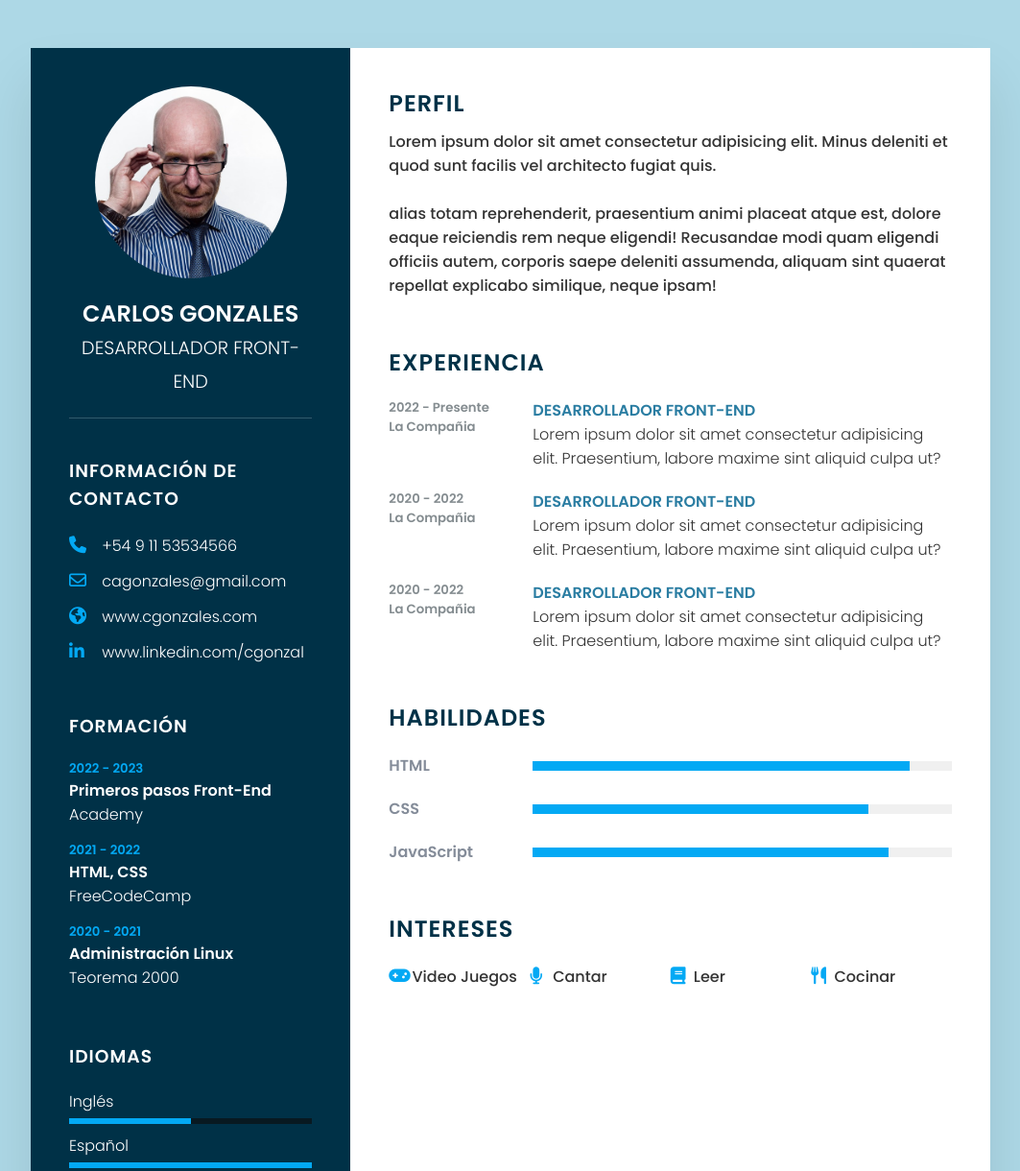
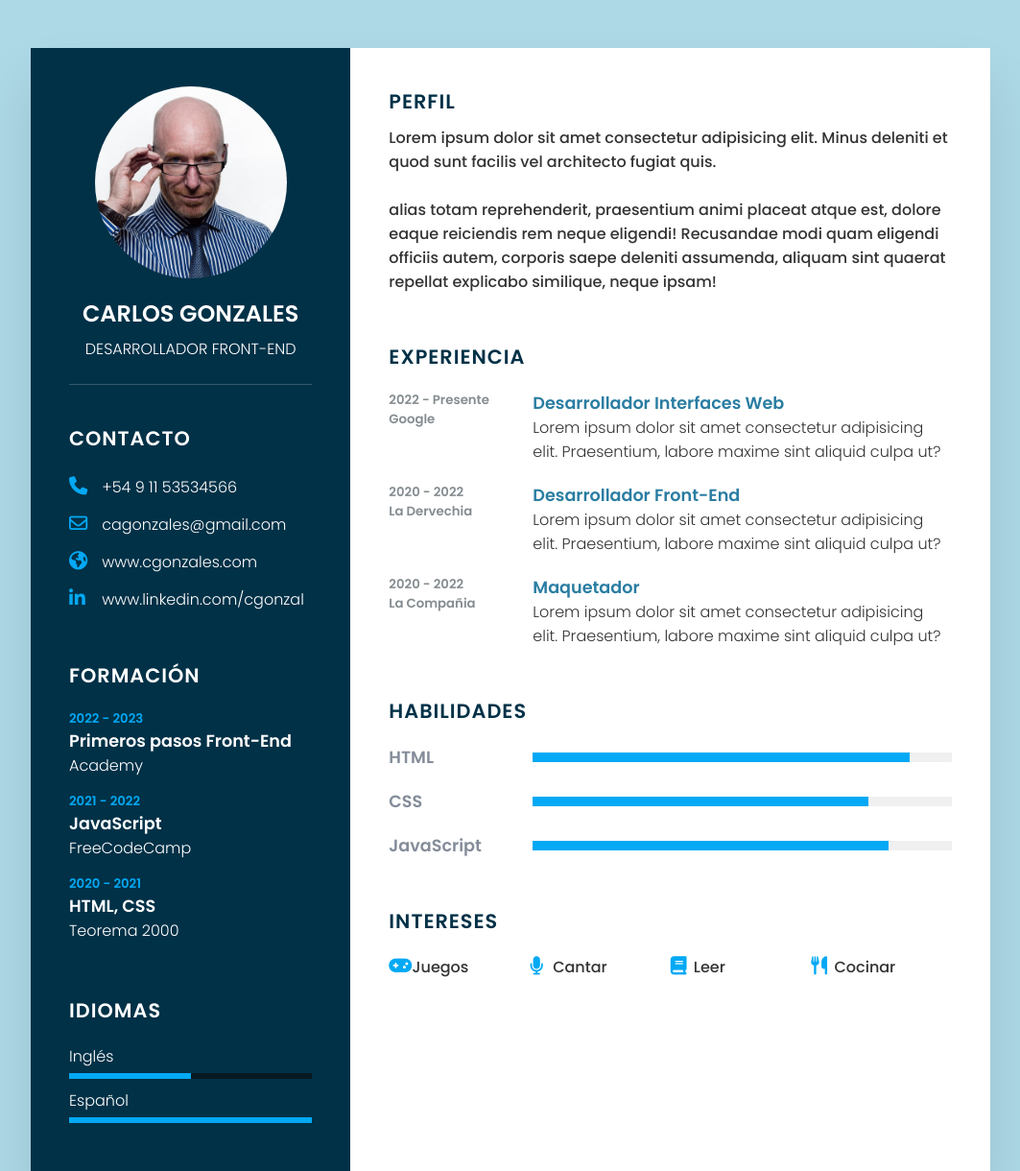
Before and after one commit to ariele2002/ariele2002.github.io, a plain HTML site: page index.html in a window 1280 px wide. Shown: the top 1220 px of the page at 96% size, without its empty margins (108-1171 px from the left). Drawn offline with Linux system fonts and the light colour scheme.

Commit message:
Optimisación HTML semantico y CSS

```diff
--- a/css/styles.css
+++ b/css/styles.css
@@ -21,7 +21,6 @@ body {
     max-width: 1000px;
     min-height: 1000px;
     margin: 50px;
-    /* background-color: #fff; */
     box-shadow: 0 35px 55px rgba(0, 0, 0, 0.1);
 }
 
@@ -48,7 +47,6 @@ body {
 }
 
 .foto-info .img-box img {
-    /* position: relative; */
     top: 0;
     left: 0;
     width: 100%;
@@ -67,7 +65,7 @@ body {
 }
 
 .foto-info h1 span {
-    font-size: 0.8em;
+    font-size: 1rem;
     font-weight: 300;
 }
 
@@ -79,6 +77,7 @@ body {
     color: #fff;
     text-transform: uppercase;
     font-weight: 600;
+    font-size: 1.3rem;
     letter-spacing: 1px;
     margin-bottom: 20px;
 }
@@ -88,20 +87,14 @@ body {
 }
 
 .contacto-info ul li {
-    position: relative;
     margin: 10px 0;
     list-style: none;
-}
-
-a {
-    text-decoration: none;
-    color: inherit;
 }
 
 .contacto-info ul li .icon {
     display: inline-block;
     width: 30px;
-    font-size: 18px;
+    font-size: 1.2rem;
     color: #03a9f4;
 }
 
@@ -118,19 +111,21 @@ a, .text {
     margin-bottom: 15px;
 }
 
-.contacto-info.formacion h5 {
+.periodo {
     color: #03a9f4;
     font-weight: 600;
+    font-size: 0.83rem;
 }
 
-.contacto-info.formacion h4:nth-child(2) {
+.entidad {
+    color: #fff;
+    font-weight: 300;
+}
+
+.epigrafe {
     color: #fff;
     font-weight: 600;
-}
-
-.contacto-info.formacion h4 {
-    color: #fff;
-    font-weight: 300;
+    font-size: 1.1rem;
 }
 
 .contacto-info.idioma .percent {
@@ -167,11 +162,12 @@ a, .text {
 .titulo-2 {
     margin-bottom: 10px;
     color: #003147;
+    font-size: 1.3rem;
     text-transform: uppercase;
     letter-spacing: 1px;
 }
 
-p {
+.perfil p {
     color: #333;
 }
 
@@ -185,15 +181,12 @@ p {
     min-width: 150px;
 }
 
-.perfil .box .anio-cia h5 {
+.perfil .box .anio-cia .periodo {
     color: #848c90;
-    font-weight: 600;
 }
 
-.perfil .box .text h4 {
-    text-transform: uppercase;
+.perfil .box .text .epigrafe {
     color: #2a7da2;
-    font-size: 16px;
 }
 
 .exp .box {
@@ -205,7 +198,7 @@ p {
     width: 100%;
 }
 
-.exp .box h4 {
+.exp .box .epigrafe {
     color: #848c99;
     font-weight: 600;
 }
@@ -217,7 +210,6 @@ p {
 }
 
 .exp .box .percent div {
-    /* position: absolute; */
     top: 0;
     left: 0;
     height: 100%;
@@ -238,7 +230,7 @@ p {
 
 .intereses ul li .fa {
     width: 20px;
-    font-size: 18px;
+    font-size: 1.2rem;
     color: #03a9f4;
 }
 
--- a/index.html
+++ b/index.html
@@ -11,7 +11,7 @@
     <link rel="stylesheet" href="./css/styles.css">
 </head>
 <body>
-    <div class="container">
+    <main class="container">
         <!-- Sección izquierda -->
         <section class="info-izq">
             <article class="foto-info">
@@ -22,9 +22,9 @@
             </article>
 
             <article class="contacto-info">
-                <h3 class="titulo">
-                    Información de Contacto
-                </h3>
+                <h2 class="titulo">
+                    Contacto
+                </h2>
                 <ul>
                     <li>
                         <span class="icon">
@@ -60,32 +60,32 @@
             </article>
 
             <article class="contacto-info formacion">
-                <h3 class="titulo">
+                <h2 class="titulo">
                     Formación
-                </h3>
+                </h2>
                 <ul>
                     <li>
-                        <h5>2022 - 2023</h5>
-                        <h4>Primeros pasos Front-End</h4>
-                        <h4>Academy</h4>
+                        <p class="periodo">2022 - 2023</p>
+                        <p class="epigrafe">Primeros pasos Front-End</p>
+                        <p class="entidad">Academy</p>
                     </li>
                     <li>
-                        <h5>2021 - 2022</h5>
-                        <h4>HTML, CSS</h4>
-                        <h4>FreeCodeCamp</h4>
+                        <p class="periodo">2021 - 2022</p>
+                        <p class="epigrafe">JavaScript</p>
+                        <p class="entidad">FreeCodeCamp</p>
                     </li>
                     <li>
-                        <h5>2020 - 2021</h5>
-                        <h4>Administración Linux</h4>
-                        <h4>Teorema 2000</h4>
+                        <p class="periodo">2020 - 2021</p>
+                        <p class="epigrafe">HTML, CSS</p>
+                        <p class="entidad">Teorema 2000</p>
                     </li>
                 </ul>
             </article>
 
             <article class="contacto-info idioma">
-                <h3 class="titulo">
+                <h2 class="titulo">
                     Idiomas
-                </h3>
+                </h2>
                 <ul>
                     <li>
                         <span class="text">Inglés</span>
@@ -115,11 +115,11 @@
                 <h2 class="titulo-2">Experiencia</h2>
                 <div class="box">
                     <div class="anio-cia">
-                        <h5>2022 - Presente</h5>
-                        <h5>La Compañia</h5>
+                        <p class="periodo">2022 - Presente</p>
+                        <p class="periodo">Google</p>
                     </div>
                     <div class="text">
-                        <h4>Desarrollador Front-End</h4>
+                        <p class="epigrafe">Desarrollador Interfaces Web</p>
                         <p>
                             Lorem ipsum dolor sit amet consectetur adipisicing elit. Praesentium, labore maxime sint aliquid culpa ut?
                         </p>
@@ -128,11 +128,11 @@
 
                 <div class="box">
                     <div class="anio-cia">
-                        <h5>2020 - 2022</h5>
-                        <h5>La Compañia</h5>
+                        <p class="periodo">2020 - 2022</p>
+                        <p class="periodo">La Dervechia</p>
                     </div>
                     <div class="text">
-                        <h4>Desarrollador Front-End</h4>
+                        <p class="epigrafe">Desarrollador Front-End</p>
                         <p>
                             Lorem ipsum dolor sit amet consectetur adipisicing elit. Praesentium, labore maxime sint aliquid culpa ut?
                         </p>
@@ -141,11 +141,11 @@
 
                 <div class="box">
                     <div class="anio-cia">
-                        <h5>2020 - 2022</h5>
-                        <h5>La Compañia</h5>
+                        <p class="periodo">2020 - 2022</p>
+                        <p class="periodo">La Compañia</p>
                     </div>
                     <div class="text">
-                        <h4>Desarrollador Front-End</h4>
+                        <p class="epigrafe">Maquetador</p>
                         <p>
                             Lorem ipsum dolor sit amet consectetur adipisicing elit. Praesentium, labore maxime sint aliquid culpa ut?
                         </p>
@@ -156,19 +156,19 @@
             <article class="perfil exp">
                 <h2 class="titulo-2">Habilidades</h2>
                 <div class="box">
-                    <h4>HTML</h4>
+                    <p class="epigrafe">HTML</p>
                     <div class="percent">
                         <div style="width: 90%;"></div>
                     </div>
                 </div>
                 <div class="box">
-                    <h4>CSS</h4>
+                    <p class="epigrafe">CSS</p>
                     <div class="percent">
                         <div style="width: 80%;"></div>
                     </div>
                 </div>
                 <div class="box">
-                    <h4>JavaScript</h4>
+                    <p class="epigrafe">JavaScript</p>
                     <div class="percent">
                         <div style="width: 85%;"></div>
                     </div>
@@ -180,7 +180,7 @@
                 <ul>
                     <li>
                         <i class="fa fa-gamepad" aria-hidden="true"></i>
-                        Video Juegos
+                        Juegos
                     </li>
                     <li>
                         <i class="fa fa-microphone" aria-hidden="true"></i>
@@ -198,7 +198,7 @@
             </article>
         </section>
 
-    </div>
+    </main>
     <script src="https://kit.fontawesome.com/8683b5ff37.js" crossorigin="anonymous"></script>
     <script src="./js/scripts.js"></script>
 </body>
```
